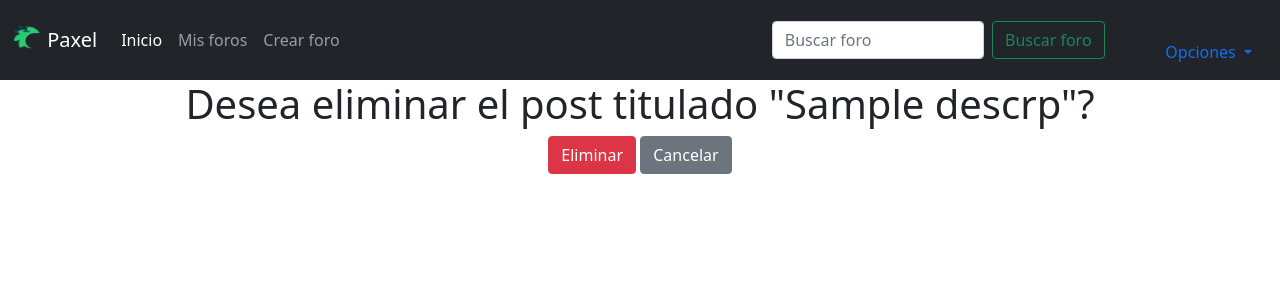
After one commit to SergioParraC/Paxel-Django, a Django app: page /foro/delete/1 in a window 1280 px wide. The commit adds this page. Shown: the top 300 px of the page. Run offline with Django 3.2, Linux system fonts and the light colour scheme; tables that the repository leaves empty hold one stand-in row (values such as "Sample post").

Commit message:
CRUD de foros terminado
Se añadio:
- Las clases para editar y borrar un post

Falta:
- como se ven  los formularios
- que se pueda borrar y editar por el user creador

```diff
--- a/foro/urls.py
+++ b/foro/urls.py
@@ -4,18 +4,34 @@ from foro import views
 
 urlpatterns = [
     path(
+        #Lista los post
         route = '',
         view = views.ListPostsView.as_view(),
         name = 'index'
     ),
     path(
+        #Detalle del post
         route = 'foro/<int:pk>',
         view = views.DetailPostView.as_view(),
         name = 'detailPost'
     ),
     path(
+        #Crear un post
         route = 'foro/crear',
         view = views.CreatePostView.as_view(),
         name = 'createPost'
     ),
+    path(
+        #Actualizar un post
+        route = 'foro/edit/<int:pk>',
+        view = views.UpdatePostView.as_view(),
+        name = 'updatePost'
+    ),
+    path(
+        #Eliminar un post
+        route = 'foro/delete/<int:pk>',
+        view = views.DeletePostView.as_view(),
+        name = 'deletePost'
+    ),
+
 ]
--- a/foro/views.py
+++ b/foro/views.py
@@ -1,8 +1,8 @@
 from django.shortcuts import render
 from django.shortcuts import redirect
 from django.contrib.auth.mixins import LoginRequiredMixin
-from django.views.generic import DetailView, CreateView, ListView
-from django.urls import reverse_lazy
+from django.views.generic import DetailView, CreateView, ListView, UpdateView, DeleteView
+from django.urls import reverse_lazy, reverse
 
 #Formularios
 from foro.forms import crearPostForm
@@ -21,3 +21,14 @@ class CreatePostView(LoginRequiredMixin,CreateView):
 class ListPostsView(ListView):
     model = foros_descrp
     template_name = 'foro/listPost.html'
+
+class UpdatePostView(UpdateView):
+    model = foros_descrp
+    template_name = "foro/updatePost.html"
+    fields = ['videojuego','titulo','imagen','contenido']
+
+class DeletePostView(DeleteView):
+    model = foros_descrp
+    template_name = "foro/deletePost.html"
+    def get_success_url(self):
+        return reverse('foro:index')
--- /dev/null
+++ b/templates/foro/deletePost.html
@@ -0,0 +1,22 @@
+{% extends 'base.html' %}
+{% block head_contenido %}
+<title>Paxel | Crea tu foro</title>
+{% endblock %}
+{% block container %}
+<div class="container">
+    <div class="row">
+        <div class="col-12 text-center">
+            <h1 class="display-6">Desea eliminar el post titulado "{{ foros_descrp.titulo }}"?</h1>
+        </div>
+    </div>
+    <div class="row">
+        <div class="col-12 text-center">
+            <form method="POST">
+                {% csrf_token %}
+                <input type="submit" value="Eliminar" class="btn btn-danger">
+                <input type="button" value="Cancelar" class="btn btn-secondary" href="{% url 'foro:detailPost' foros_descrp.pk %}">
+            </form>
+        </div>
+    </div>
+</div>
+{% endblock %}
--- a/templates/foro/detailPost.html
+++ b/templates/foro/detailPost.html
@@ -17,8 +17,9 @@
             </blockquote>
             <p>Videojuego: <a href="#" class="badge bg-light text-dark">{{ foros_descrp.videojuego }}</a></p>
             <p>{{ foros_descrp.contenido }}</p>
-
+            <a class="btn btn-primary" type="button" href="{% url 'foro:updatePost' foros_descrp.pk %}">Editar</a>
+            <a class="btn btn-danger" type="button" href="{% url 'foro:deletePost' foros_descrp.pk %}">Eliminar</a>
         </div>
     </div>
 </div>
-{% endblock  %}
+{% endblock %}
--- a/templates/foro/listPost.html
+++ b/templates/foro/listPost.html
@@ -11,7 +11,7 @@
                     <div class="card">
                         <div class="card-body">
                             <blockquote class="blockquote">
-                                <h5 class="card-title mt-0">{{ post.titulo }}</h5>
+                                <a href="{% url 'foro:detailPost' post.pk %}"><h5 class="card-title mt-0">{{ post.titulo }}</h5></a>
                                 <cite class="blockquote-footer mt-1">{{ post.creador }} | {{ post.videojuego }}</cite>
                             </blockquote>
                             <p class="card-text">{{ post.contenido }}</p>
```
Also changed, not shown: templates/foro/updatePost.html (added, +22 -0 lines).
